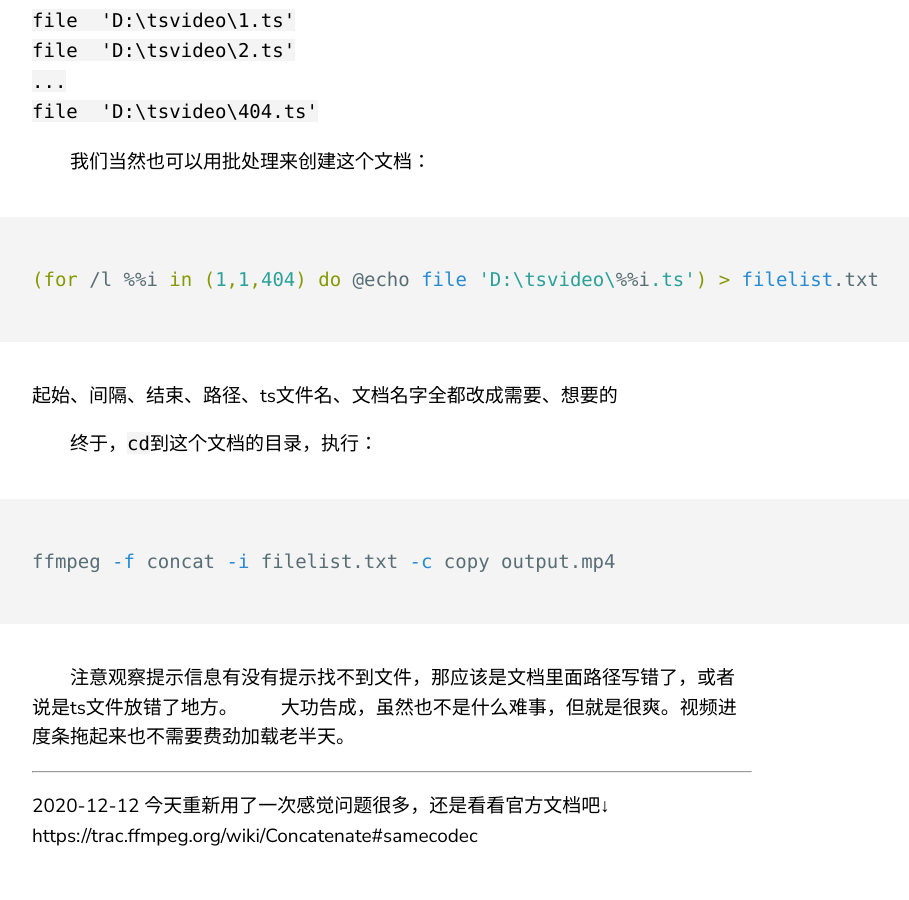
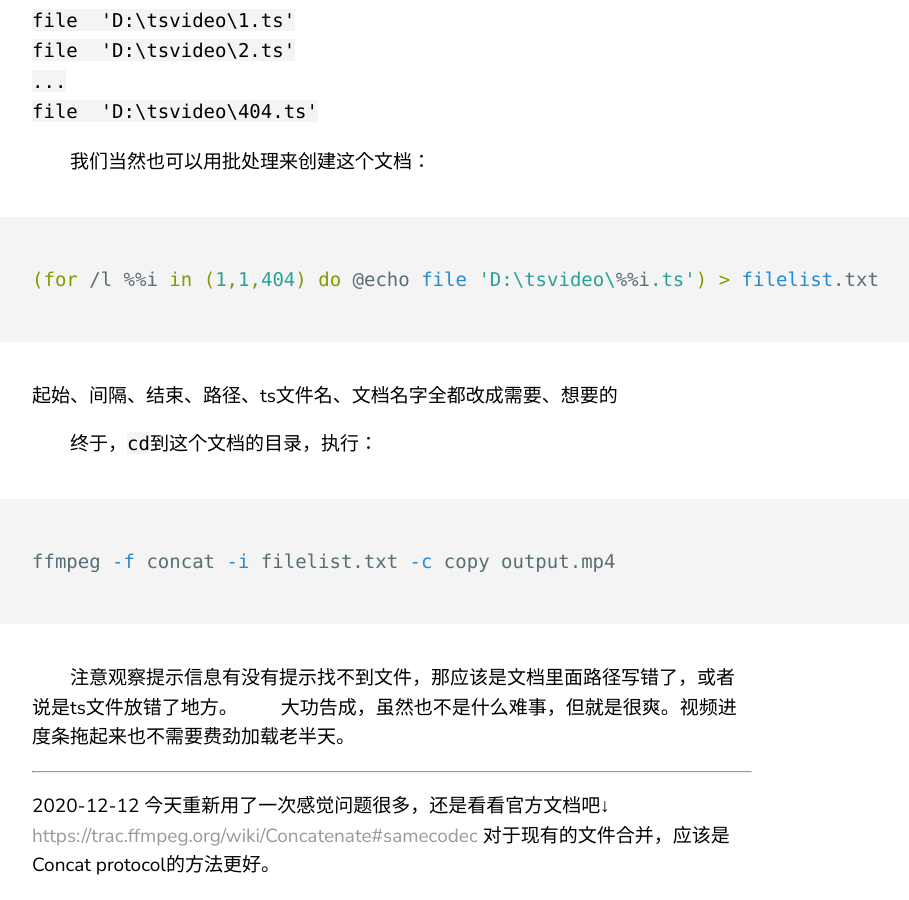
Before and after one commit to HangUpbeat/hangupbeat.github.io, a Jekyll site: the page built from _posts/2020-11-26-记一次FFMPEG合并TS视频的过程.md, in a window 1280 px wide and 900 px high, scrolled down 2398 px. Shown: the whole window, without its empty margins (68-977 px from the left). Built offline with Jekyll 4.4.1, drawn with Linux system fonts in a browser that asks for light colours; before the commit the page ends 3268 px from its top, so only the background shows below that.

Commit message:
Update 2020-11-26-记一次FFMPEG合并TS视频的过程.md

```diff
--- a/_posts/2020-11-26-记一次FFMPEG合并TS视频的过程.md
+++ b/_posts/2020-11-26-记一次FFMPEG合并TS视频的过程.md
@@ -81,4 +81,5 @@ ffmpeg -f concat -i filelist.txt -c copy output.mp4
 
 2020-12-12
 今天重新用了一次感觉问题很多，还是看看官方文档吧↓
-https://trac.ffmpeg.org/wiki/Concatenate#samecodec
+<https://trac.ffmpeg.org/wiki/Concatenate#samecodec>
+对于现有的文件合并，应该是Concat protocol的方法更好。
```
